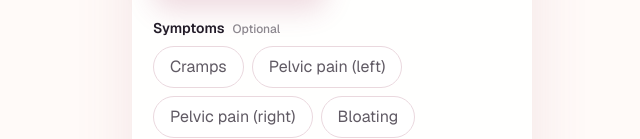
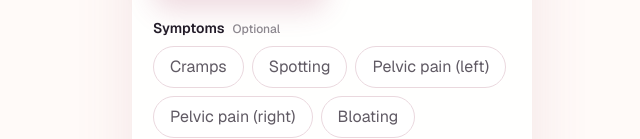
Before and after one commit to projectdeguzman/period-tracker-app, a Next.js app: page /logs/cycle/new in a window 1280 px wide. Shown: the part 483-622 px from the top of the page, without its empty margins (308-948 px from the left). Built offline with nearby package versions, Linux system fonts and the light colour scheme.

Commit message:
Add spotting symptom option to cycle log form

```diff
--- a/src/features/cycle/components/cycle-entry-form.tsx
+++ b/src/features/cycle/components/cycle-entry-form.tsx
@@ -24,6 +24,7 @@ const logTypeOptions: CycleLogType[] = [
 
 const symptomOptions = [
   "Cramps",
+  "Spotting",
   "Pelvic pain (left)",
   "Pelvic pain (right)",
   "Bloating",
```
